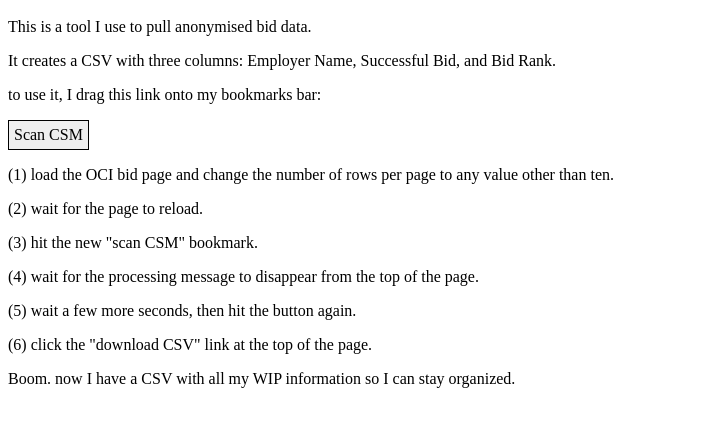
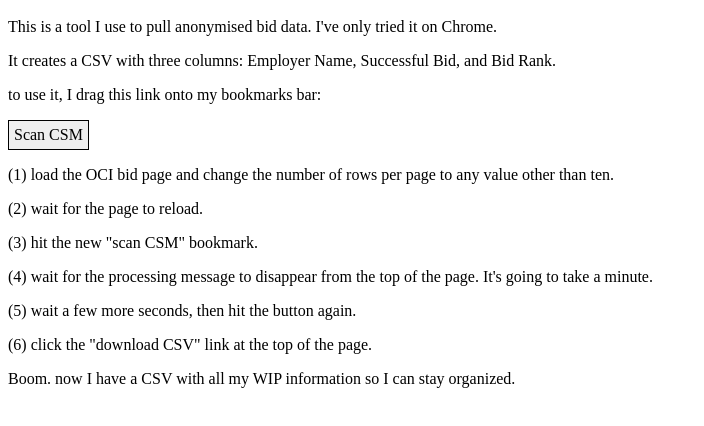
Before and after one commit to davidbstein/oneoffs.davidbstein.com, a plain HTML site: page wip_scraper/index.html in a window 1280 px wide. Shown: the part 48-474 px from the top of the page, without its empty margins (0-704 px from the left). Drawn offline with Linux system fonts and the light colour scheme.

Commit message:
Update index.html

```diff
--- a/wip_scraper/index.html
+++ b/wip_scraper/index.html
@@ -12,7 +12,7 @@
   </style>
 <body>
 <h1> bid scraper</h1>
-  <p> This is a tool I use to pull anonymised bid data. </p>
+  <p> This is a tool I use to pull anonymised bid data. I've only tried it on Chrome. </p>
   <p> It creates a CSV with three columns: Employer Name, Successful Bid, and Bid Rank. </p>
   <p> to use it, I drag this link onto my bookmarks bar: </p>
   <a href='javascript:(function(){var load_all = () => {window.location.assign(`${window.location.href.split("=")[0]}=2000`)};var warning = () => {d=document;p=d.createElement("div");p.innerText="loading everything onto one page. hit the button again when this warning goes away.";p.setAttribute("style","width: 100vw; text-align: center; background: #DDA; font-size: 30px; height: 50px; line-height: 50px; top: 0; position: fixed; z-index: 10000;");d.body.prepend(p);};var gen_output = () => {return "employer,got_interview,bid_rank\n" + Array.prototype.slice.call(document.getElementsByClassName("list-row")).map((e) => {var t=[];for (var f of ["Employer", "Interview Dates", "Bidding"])t.push(`"${e.querySelector(`[data-th="${f}"]`).innerText.replace("\n", "")}"`);return `${t[0]},${t[1].indexOf("Scheduled")>=0},${t[2]}`}).join("\n")};var output=window.location.href.endsWith("2000")?gen_output():warning()||load_all();if (output) {var a=document.createElement("a");var f=new Blob([output],{type:"text/csv"});a.href=URL.createObjectURL(f); a.download=name;d=document;p=d.createElement("div");p.prepend(a);a.innerText="click to download anonymized bid data";p.setAttribute("style","width: 100vw; text-align: center; background: #CFC; font-size: 30px; height: 50px; line-height: 50px; top: 0; position: fixed; z-index: 10000;");a.setAttribute("style", "font-size:30px");d.body.prepend(p);}})();'> Scan CSM </a>
@@ -23,7 +23,7 @@
     </p><p>
   (3) hit the new "scan CSM" bookmark.
     </p><p>
-  (4) wait for the processing message to disappear from the top of the page.
+  (4) wait for the processing message to disappear from the top of the page. It's going to take a minute.
     </p><p>
   (5) wait a few more seconds, then hit the button again.
     </p><p>
```
